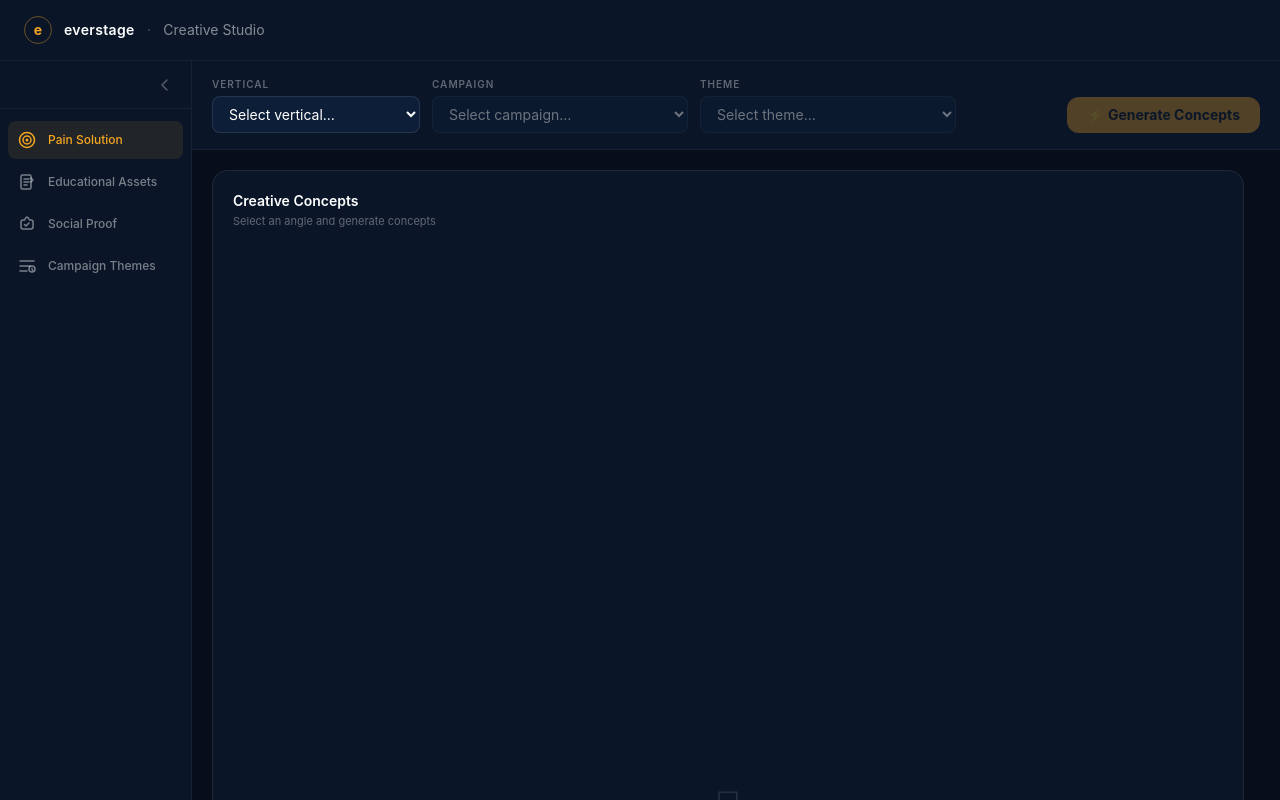
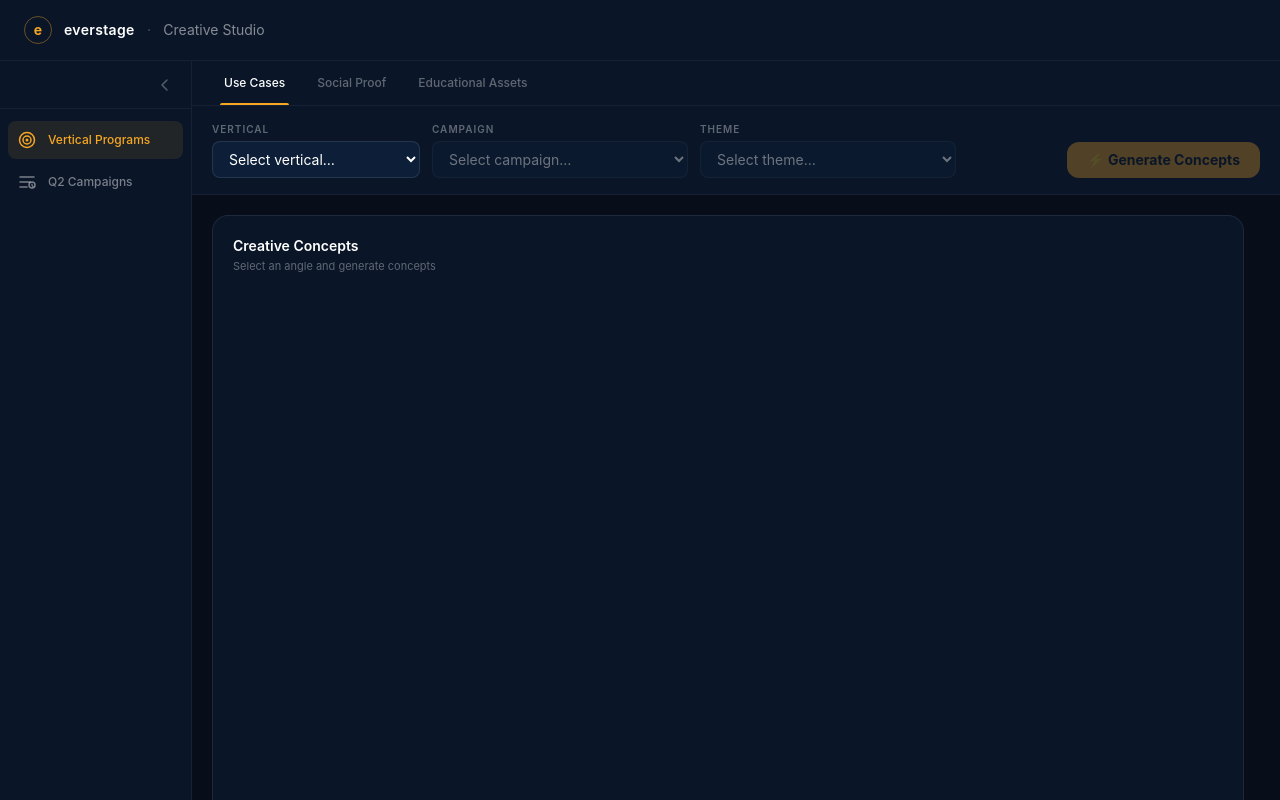
Before and after one commit to vigneshp0110/linkedin-creative-studio, a Next.js app: page / in a window 1280 px wide. Shown: the top 800 px of the page. Built offline with nearby package versions, Linux system fonts and the light colour scheme.

Commit message:
nav change

```diff
--- a/components/AppShell.tsx
+++ b/components/AppShell.tsx
@@ -7,6 +7,14 @@ import EducationalAssets from './EducationalAssets'
 import SocialProof from './SocialProof'
 import CampaignThemes from './CampaignThemes'
 
+type ContentTab = 'use-cases' | 'social-proof' | 'educational'
+
+const TABS: { id: ContentTab; label: string }[] = [
+  { id: 'use-cases',   label: 'Use Cases' },
+  { id: 'social-proof', label: 'Social Proof' },
+  { id: 'educational', label: 'Educational Assets' },
+]
+
 export default function AppShell({
   verticals,
   campaignThemes,
@@ -14,7 +22,13 @@ export default function AppShell({
   verticals: { id: string; label: string }[]
   campaignThemes: { id: string; label: string; available: boolean }[]
 }) {
-  const [mode, setMode] = useState<AppMode>('pain-solution')
+  const [mode, setMode] = useState<AppMode>('vertical-programs')
+  const [tab, setTab] = useState<ContentTab>('use-cases')
+
+  const handleModeChange = (newMode: AppMode) => {
+    setMode(newMode)
+    setTab('use-cases')
+  }
 
   return (
     <div className="flex min-h-screen flex-col bg-[#070E1A] text-white">
@@ -32,12 +46,40 @@ export default function AppShell({
 
       {/* Body */}
       <div className="flex flex-1 overflow-hidden">
-        <LeftNav activeMode={mode} onModeChange={setMode} />
+        <LeftNav activeMode={mode} onModeChange={handleModeChange} />
+
         <div className="flex flex-1 flex-col overflow-hidden">
-          {mode === 'pain-solution' && <CreativeStudio verticals={verticals} />}
-          {mode === 'educational' && <EducationalAssets />}
-          {mode === 'social-proof' && <SocialProof />}
-          {mode === 'campaign-themes' && <CampaignThemes campaignThemes={campaignThemes} />}
+          {/* Top tab strip */}
+          <div className="flex shrink-0 items-center gap-0 border-b border-white/5 bg-[#0A1628] px-4">
+            {TABS.map(t => (
+              <button
+                key={t.id}
+                onClick={() => setTab(t.id)}
+                className={`relative px-4 py-3.5 text-xs font-medium transition ${
+                  tab === t.id
+                    ? 'text-white'
+                    : 'text-white/35 hover:text-white/65'
+                }`}
+              >
+                {t.label}
+                {tab === t.id && (
+                  <span className="absolute bottom-0 left-3 right-3 h-[2px] rounded-t-full bg-[#F5A623]" />
+                )}
+              </button>
+            ))}
+          </div>
+
+          {/* Content */}
+          <div className="flex flex-1 flex-col overflow-hidden">
+            {tab === 'use-cases' && mode === 'vertical-programs' && (
+              <CreativeStudio verticals={verticals} />
+            )}
+            {tab === 'use-cases' && mode === 'q2-campaigns' && (
+              <CampaignThemes campaignThemes={campaignThemes} />
+            )}
+            {tab === 'social-proof' && <SocialProof />}
+            {tab === 'educational' && <EducationalAssets />}
+          </div>
         </div>
       </div>
     </div>
--- a/components/LeftNav.tsx
+++ b/components/LeftNav.tsx
@@ -2,12 +2,12 @@
 
 import { useState } from 'react'
 
-export type AppMode = 'pain-solution' | 'educational' | 'social-proof' | 'campaign-themes'
+export type AppMode = 'vertical-programs' | 'q2-campaigns'
 
-const NAV_ITEMS: { id: AppMode; label: string; icon: React.ReactNode; comingSoon?: boolean }[] = [
+const NAV_ITEMS: { id: AppMode; label: string; icon: React.ReactNode }[] = [
   {
-    id: 'pain-solution',
-    label: 'Pain Solution',
+    id: 'vertical-programs',
+    label: 'Vertical Programs',
     icon: (
       <svg width="18" height="18" viewBox="0 0 18 18" fill="none">
         <circle cx="9" cy="9" r="7.5" stroke="currentColor" strokeWidth="1.5"/>
@@ -17,29 +17,8 @@ const NAV_ITEMS: { id: AppMode; label: string; icon: React.ReactNode; comingSoon
     ),
   },
   {
-    id: 'educational',
-    label: 'Educational Assets',
-    icon: (
-      <svg width="18" height="18" viewBox="0 0 18 18" fill="none">
-        <rect x="3" y="2" width="10" height="14" rx="1.5" stroke="currentColor" strokeWidth="1.5"/>
-        <path d="M6 6h5M6 9h5M6 12h3" stroke="currentColor" strokeWidth="1.5" strokeLinecap="round"/>
-        <path d="M13 5l2 2-2 2" stroke="currentColor" strokeWidth="1.5" strokeLinecap="round" strokeLinejoin="round"/>
-      </svg>
-    ),
-  },
-  {
-    id: 'social-proof',
-    label: 'Social Proof',
-    icon: (
-      <svg width="18" height="18" viewBox="0 0 18 18" fill="none">
-        <path d="M3 7c0-1.1.9-2 2-2h1.5C7.3 3.3 8.5 2 9 2s1.7 1.3 2.5 3H13a2 2 0 012 2v5a2 2 0 01-2 2H5a2 2 0 01-2-2V7z" stroke="currentColor" strokeWidth="1.5"/>
-        <path d="M6.5 9.5l1.5 1.5 3-3" stroke="currentColor" strokeWidth="1.5" strokeLinecap="round" strokeLinejoin="round"/>
-      </svg>
-    ),
-  },
-  {
-    id: 'campaign-themes',
-    label: 'Campaign Themes',
+    id: 'q2-campaigns',
+    label: 'Q2 Campaigns',
     icon: (
       <svg width="18" height="18" viewBox="0 0 18 18" fill="none">
         <path d="M2 4h14M2 9h10M2 14h7" stroke="currentColor" strokeWidth="1.5" strokeLinecap="round"/>
@@ -88,27 +67,17 @@ export default function LeftNav({
           return (
             <button
               key={item.id}
-              onClick={() => !item.comingSoon && onModeChange(item.id)}
-              disabled={item.comingSoon}
+              onClick={() => onModeChange(item.id)}
               title={!expanded ? item.label : undefined}
               className={`flex items-center gap-3 rounded-lg px-2.5 py-2.5 text-left transition ${
                 isActive
                   ? 'bg-[#F5A623]/10 text-[#F5A623]'
-                  : item.comingSoon
-                  ? 'cursor-not-allowed text-white/20'
                   : 'text-white/45 hover:bg-white/5 hover:text-white/70'
               }`}
             >
               <span className="shrink-0">{item.icon}</span>
               {expanded && (
-                <span className="flex flex-1 items-center justify-between overflow-hidden">
-                  <span className="truncate text-xs font-medium">{item.label}</span>
-                  {item.comingSoon && (
-                    <span className="ml-1.5 shrink-0 rounded bg-white/8 px-1.5 py-0.5 text-[9px] font-semibold uppercase tracking-wide text-white/30">
-                      Soon
-                    </span>
-                  )}
-                </span>
+                <span className="truncate text-xs font-medium">{item.label}</span>
               )}
             </button>
           )
```
